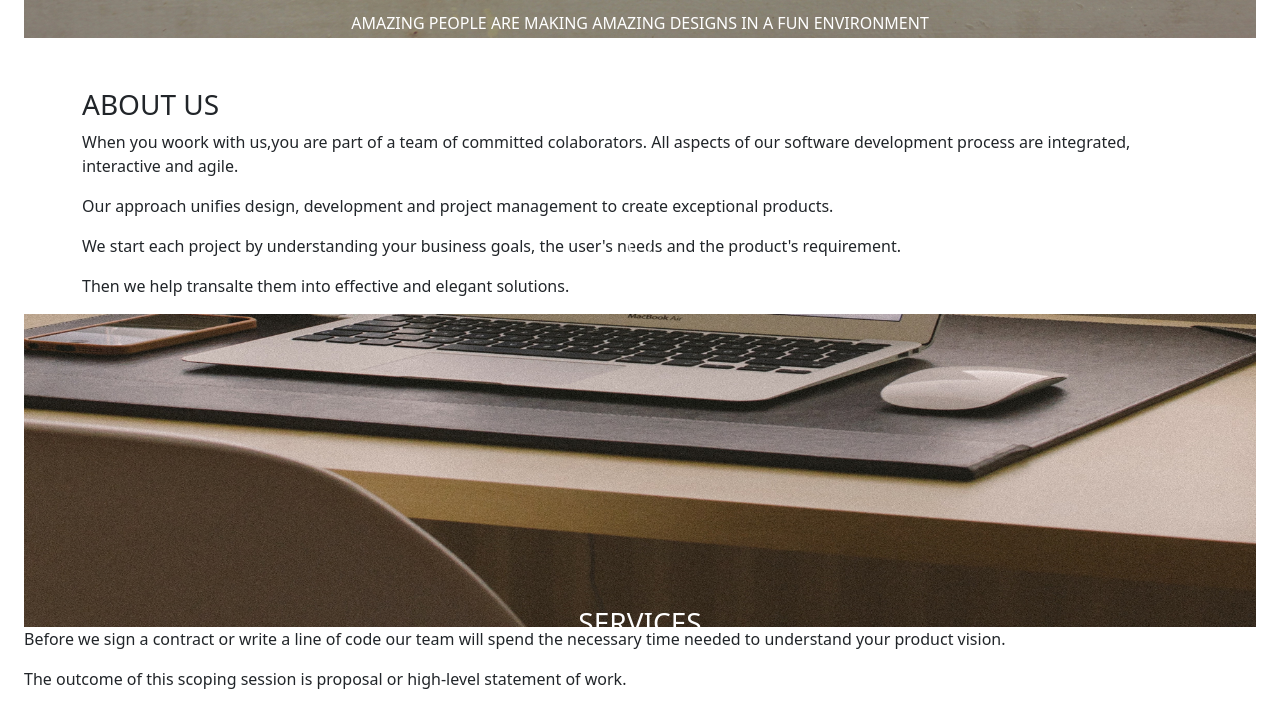
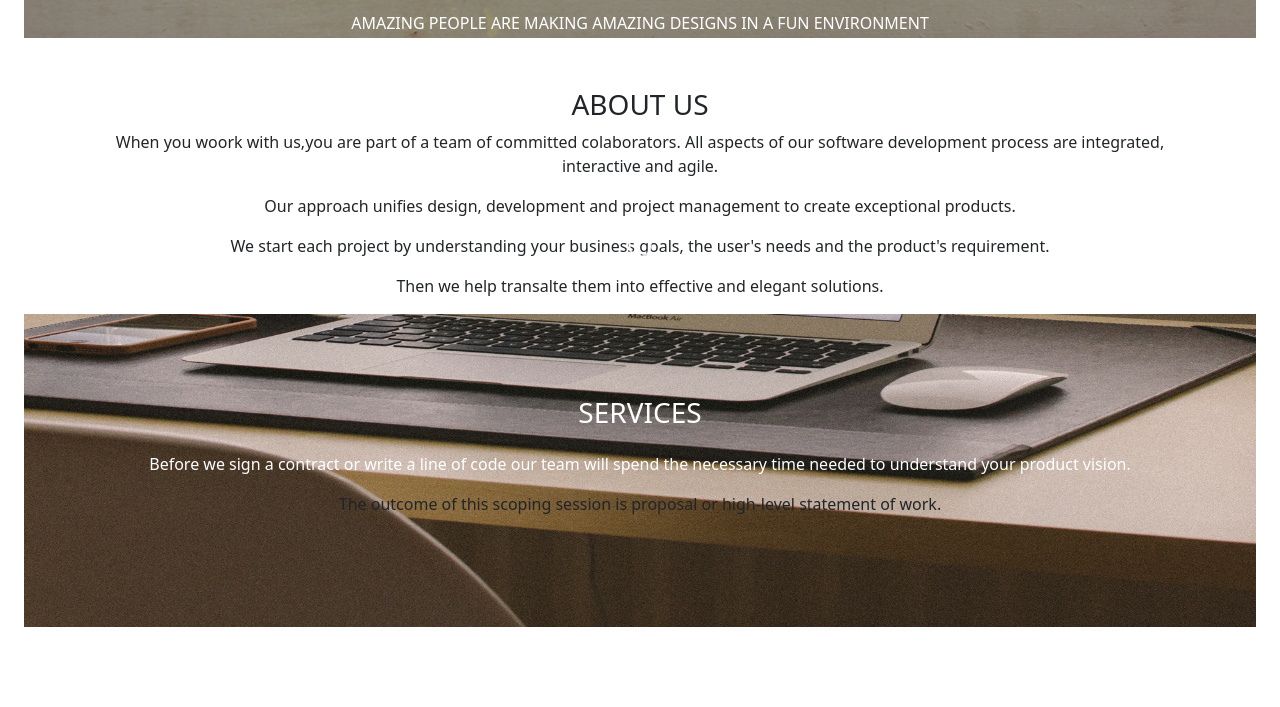
Before and after one commit to Njoro410/Delani-Studio, a plain HTML site: page index.html in a window 1280 px wide. Shown: the part 649-1356 px from the top of the page. After the commit the page ends 1276 px from the top, so only its background shows below. Drawn offline with Linux system fonts and the light colour scheme.

Commit message:
styled the services section

```diff
--- a/css/style.css
+++ b/css/style.css
@@ -21,9 +21,21 @@
   #mouse-click {
     top: 111%;
   }
-  .about-sec {
+  .bodyheadings {
     text-align: center;
   }
   #title {
     margin-top: 50px;
   }
+  #services-heading {
+    margin-top: -210px;
+  }
+  #paragraph2 {
+    margin-top: -175px;
+    color: #fff;
+    font-size:medium ;
+  }
+  #paragraph3 {
+    color: #fff;
+    font-size:medium ;
+  }
```
